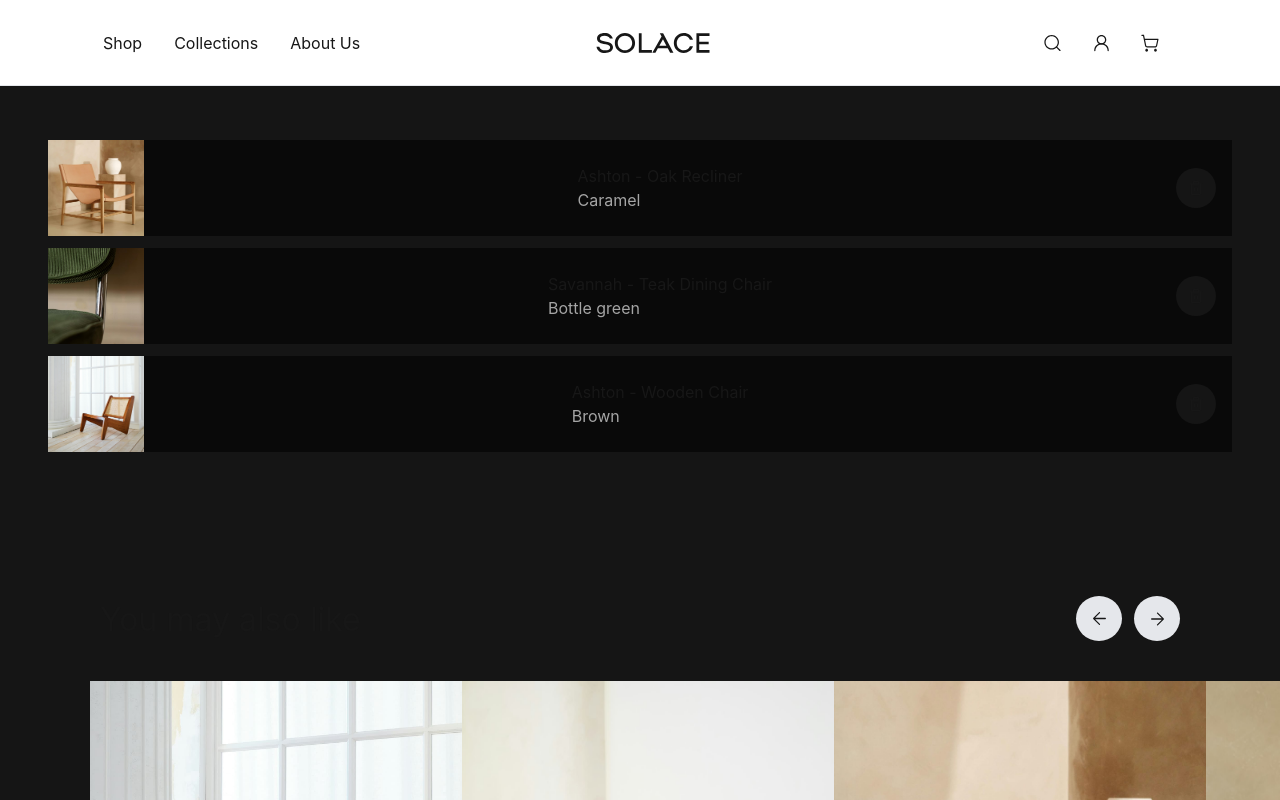
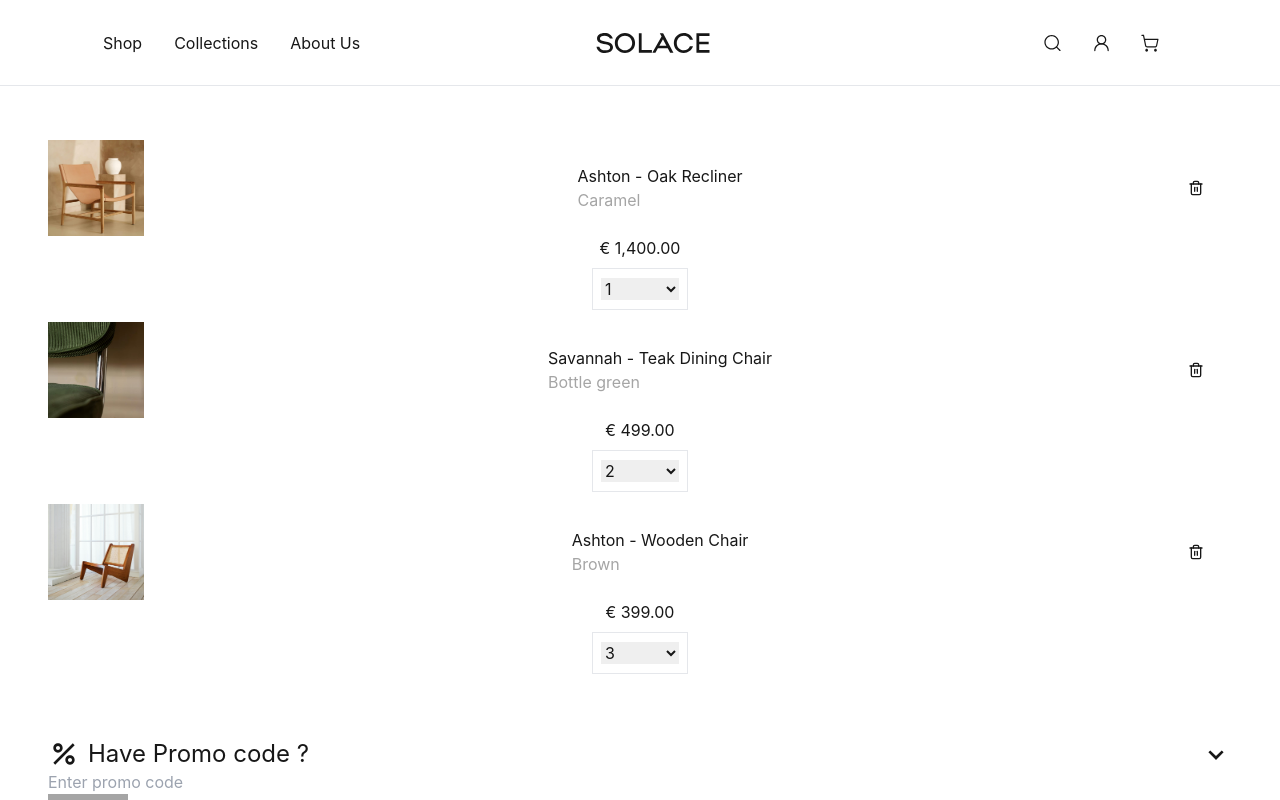
Before and after one commit to Sky-Netics/Solace, a Next.js app: page /cart in a window 1280 px wide. Shown: the top 800 px of the page. Built offline with nearby package versions, Linux system fonts and the light colour scheme.

Commit message:
commit 6

```diff
--- a/src/app/cart/page.tsx
+++ b/src/app/cart/page.tsx
@@ -9,7 +9,7 @@ const Cart = () => {
     const [empty,setEmpty] = useState(false);
 
     return (
-        <div className="bg-lightDark">
+        <div className="bg-background">
             {
             empty ? <CartEmpty />
             : <CartItem />
--- a/src/app/components/cartEmpty/cartEmpty.tsx
+++ b/src/app/components/cartEmpty/cartEmpty.tsx
@@ -4,13 +4,13 @@ import { IoCartOutline } from "react-icons/io5";
 const CartEmpty = () => {
     return (
         <div className="flex flex-col justify-center items-center text-center pt-16">
-            <div><IoCartOutline size={60} color="white"/></div>
+            <div><IoCartOutline size={60} className="text-foreground"/></div>
             <div className="my-5">
                 <p className="text-xl mb-2">Your Shopping cart is empty</p>
                 <p className="text-lightLight">Are you looking for inspiration</p>
             </div>
             <div className="mt-3">
-                <Link href='/' className="bg-lightWhite text-lightDarkTransparent p-3 rounded-3xl">Explore Home Page</Link>
+                <Link href='/' className="bg-foreground text-background p-3 rounded-3xl">Explore Home Page</Link>
             </div>
         </div>
      );
--- a/src/app/components/cartItem/cartItem.tsx
+++ b/src/app/components/cartItem/cartItem.tsx
@@ -1,31 +1,72 @@
+
 import Image from "next/image";
 import { useState } from "react";
+import { BiChevronDown } from "react-icons/bi";
 import { FiTrash2 } from "react-icons/fi";
+import { MdPercent } from "react-icons/md";
+
 
 const CartItem = () => {
+    const [selectedOption,setSelectedOption] = useState("");
     const [products,setProducts] = useState([
-        {src:"/assets/Carousel-Images/3.jpg",title:"Ashton - Oak Recliner",color:"Caramel",price:"1,400.00",quantity:1},
-        {src:"/assets/green-chair.jpg",title:"Savannah - Teak Dining Chair",color:"Bottle green",price:"499.00",quantity:2},
-        {src:"/assets/Carousel-Images/1.jpg",title:"Ashton - Wooden Chair",color:"Brown",price:"399.00",quantity:3}
+        {src:"/assets/Carousel-Images/3.jpg",title:"Ashton - Oak Recliner",color:"Caramel",price:"1,400.00",quantity:"1"},
+        {src:"/assets/green-chair.jpg",title:"Savannah - Teak Dining Chair",color:"Bottle green",price:"499.00",quantity:"2"},
+        {src:"/assets/Carousel-Images/1.jpg",title:"Ashton - Wooden Chair",color:"Brown",price:"399.00",quantity:"3"}
     ])
+
+    const handleChange = (e:React.ChangeEvent<HTMLSelectElement>,index:number)=>{
+        const updatedProducts = [...products];
+        updatedProducts[index] = {
+            ...updatedProducts[index], quantity: e.target.value,
+        };
+        setProducts(updatedProducts);
+    }
 
     return (
         <div>
-            <div className="layout">
+            <div className="layout text-foreground">
                 {products.map((product,i)=>{
                     return (
-                    <div key={i} className="bg-lightDarkTransparent mt-3">
+                        <div key={i} className="bg-transparent mt-3">
                             <div className="flex justify-between items-center pr-4">
                                 <div><Image className="w-24 h-24 object-cover" src={product.src} width={100} height={100} alt={product.title}/></div>
                                 <div>
                                     <p>{product.title}</p>
                                     <p className="text-lightLight">{product.color}</p>
                                 </div>
-                        <div className="bg-lightDark w-10 h-10 flex justify-center items-center rounded-full"><FiTrash2 /></div>
+                                <div className="bg-background w-10 h-10 flex justify-center items-center rounded-full"><FiTrash2 className="text-foreground"/></div>
+                            </div>
+                            <div className="text-center">
+                                <p>€ {product.price}</p>
+                                <div className="border w-24 mx-auto my-2 p-2">
+                                    <select className="w-full mx-auto" value={product.quantity} onChange={e=>handleChange(e,i)}>
+                                        <option value={1}>1</option>
+                                        <option value={2}>2</option>
+                                        <option value={3}>3</option>
+                                        <option value={4}>4</option>
+                                        <option value={5}>5</option>
+                                        <option value={6}>6</option>
+                                        <option value={7}>7</option>
+                                        <option value={8}>8</option>
+                                    </select>
+                                </div>
                             </div>
                         </div>
                     )
                 })}
+                <div className="mt-16">
+                    <div className="flex justify-between items-center">
+                        <div className="flex items-center gap-2">
+                            <div><MdPercent size={32} /></div>
+                            <div><p className="text-2xl">Have Promo code ?</p></div>
+                        </div>
+                        <div><BiChevronDown size={32} /></div>
+                    </div>
+                    <div>
+                        <div><input type="text" placeholder="Enter promo code" /></div>
+                        <div><button className="bg-lightLight text-black w-20 h-10">Active</button></div>
+                    </div>
+                </div>
             </div>
         </div>
      );
--- a/src/app/globals.css
+++ b/src/app/globals.css
@@ -5,12 +5,14 @@
 :root {
   --background: #ffffff;
   --foreground: #171717;
+  --transparent: #ffffff;
 }
 
 @media (prefers-color-scheme: dark) {
   :root {
     --background: #0a0a0a;
     --foreground: #ededed;
+    --transparent: #090909;
   }
 }
 
--- a/tailwind.config.ts
+++ b/tailwind.config.ts
@@ -11,6 +11,7 @@ export default {
       colors: {
         background: "var(--background)",
         foreground: "var(--foreground)",
+        transparent: "var(--transparent)",
         lightDark:"#151515",
         lightDarkTransparent:"#090909",
         lightLight:"#A5A5A5",
```
Also changed, not shown: src/app/components/filter/page.tsx (+14 -14 lines). Lines whose indentation alone changed are shown as unchanged.
